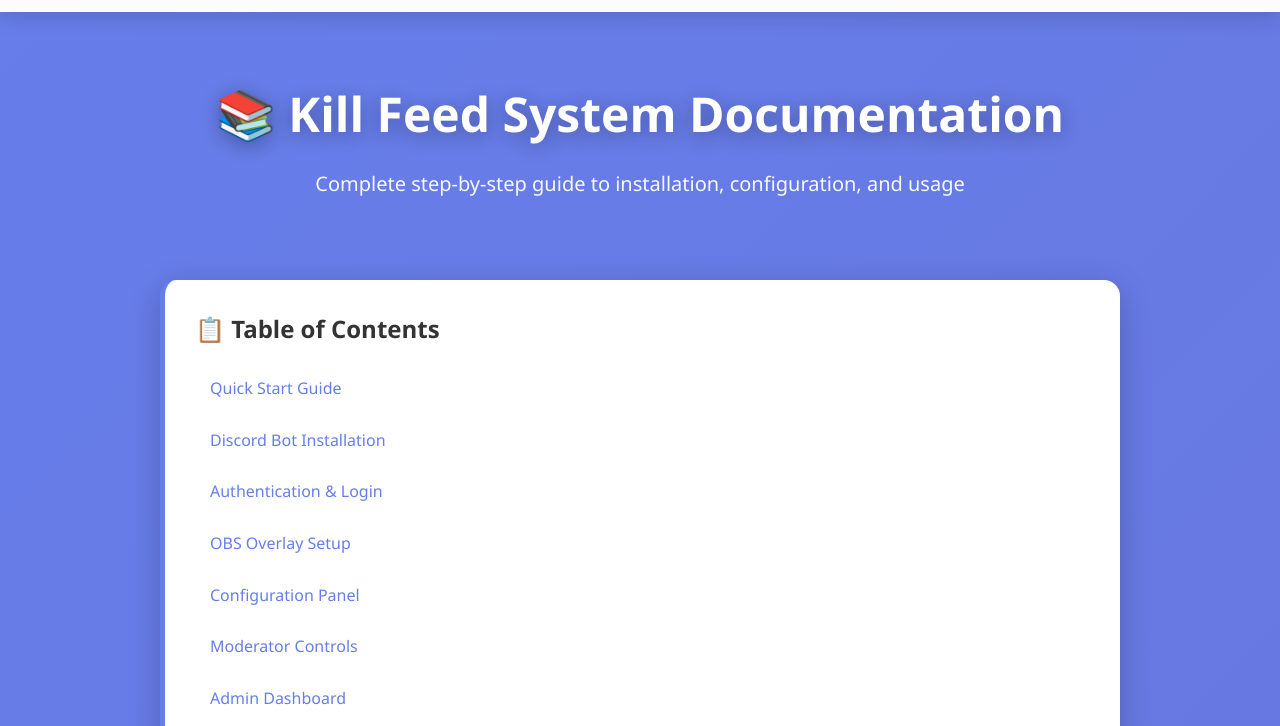
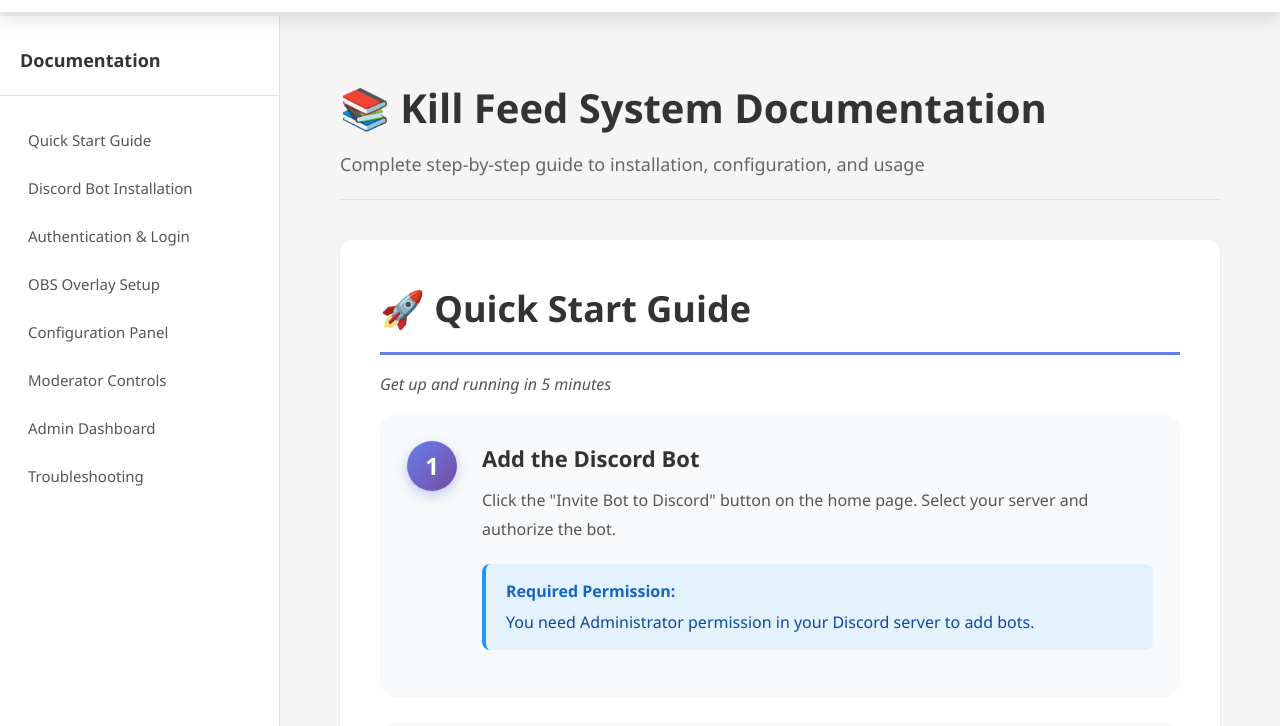
Before and after one commit to twistedx/killfeed, a website: page public/documentation.html in a window 1280 px wide. Shown: the part 64-790 px from the top of the page. Drawn offline with Linux system fonts and the light colour scheme.

```diff
--- a/public/css/documentation.css
+++ b/public/css/documentation.css
@@ -12,7 +12,7 @@
 
 body {
   font-family: 'Segoe UI', Tahoma, Geneva, Verdana, sans-serif;
-  background: linear-gradient(135deg, #667eea 0%, #764ba2 100%);
+  background: #f5f5f5;
   min-height: 100vh;
   padding: 0;
   padding-top: 80px;
@@ -106,30 +106,85 @@
   height: 18px;
 }
 
+/* Sidebar Navigation */
+.sidebar {
+  position: fixed;
+  left: 0;
+  top: 80px;
+  width: 280px;
+  height: calc(100vh - 80px);
+  background: white;
+  border-right: 1px solid #e0e0e0;
+  overflow-y: auto;
+  z-index: 100;
+}
+
+.sidebar-header {
+  padding: 30px 20px 20px;
+  border-bottom: 1px solid #e0e0e0;
+}
+
+.sidebar-header h3 {
+  font-size: 18px;
+  font-weight: 600;
+  color: #333;
+  margin: 0;
+}
+
+.sidebar-nav {
+  padding: 20px 0;
+}
+
+.sidebar-link {
+  display: block;
+  padding: 12px 25px;
+  color: #555;
+  text-decoration: none;
+  font-size: 15px;
+  transition: all 0.2s;
+  border-left: 3px solid transparent;
+}
+
+.sidebar-link:hover {
+  background: #f8f9fa;
+  color: #667eea;
+  border-left-color: #667eea;
+}
+
+.sidebar-link.active {
+  background: #f0f3ff;
+  color: #667eea;
+  border-left-color: #667eea;
+  font-weight: 500;
+}
+
 .container {
-  max-width: 1000px;
-  margin: 0 auto;
-  padding: 20px;
+  margin-left: 280px;
+  margin-right: 0;
+  padding: 20px 60px;
   padding-bottom: 60px;
+  width: calc(100% - 280px);
 }
 
 /* Header */
 .header {
-  text-align: center;
-  color: white;
+  text-align: left;
+  color: #333;
   margin-bottom: 40px;
-  padding: 40px 20px;
+  padding: 40px 0 20px;
+  border-bottom: 1px solid #e0e0e0;
 }
 
 .header h1 {
-  font-size: 48px;
-  margin-bottom: 15px;
-  text-shadow: 0 4px 20px rgba(0, 0, 0, 0.3);
+  font-size: 40px;
+  margin-bottom: 10px;
+  font-weight: 700;
+  color: #333;
 }
 
 .header p {
-  font-size: 20px;
-  opacity: 0.95;
+  font-size: 18px;
+  color: #666;
 }
 
 /* Table of Contents */
@@ -175,11 +230,11 @@
 /* Documentation Sections */
 .doc-section {
   background: white;
-  border-radius: 20px;
-  padding: 50px;
+  border-radius: 12px;
+  padding: 40px;
   margin-bottom: 30px;
-  box-shadow: 0 8px 32px rgba(0, 0, 0, 0.2);
-  scroll-margin-top: 20px;
+  box-shadow: 0 1px 3px rgba(0, 0, 0, 0.1);
+  scroll-margin-top: 100px;
 }
 
 .doc-section h2 {
@@ -226,7 +281,6 @@
 }
 
 .doc-section ul li {
-  padding: 8px 0;
   padding-left: 30px;
   position: relative;
   color: #555;
@@ -250,7 +304,6 @@
 }
 
 .doc-section ol li {
-  padding: 8px 0;
   font-size: 15px;
   line-height: 1.6;
 }
@@ -472,18 +525,16 @@
   content: counter(detail-counter);
   position: absolute;
   left: 0;
-  top: 12px;
+  top: 8px;
   width: 35px;
   height: 35px;
   background: linear-gradient(135deg, #667eea 0%, #764ba2 100%);
   color: white;
   border-radius: 50%;
-  display: flex;
-  align-items: center;
-  justify-content: center;
   font-weight: bold;
   font-size: 16px;
-  flex-shrink: 0;
+  text-align: center;
+  line-height: 35px;
 }
 
 /* Permission Cards */
@@ -583,13 +634,30 @@
 /* Footer */
 .footer {
   text-align: center;
-  color: white;
+  color: #666;
   margin-top: 40px;
   padding: 20px;
   font-size: 14px;
+  margin-left: 280px;
 }
 
 /* Responsive Design */
+@media (max-width: 1024px) {
+  .sidebar {
+    width: 250px;
+  }
+
+  .container {
+    margin-left: 250px;
+    padding: 20px 40px;
+    width: calc(100% - 250px);
+  }
+
+  .footer {
+    margin-left: 250px;
+  }
+}
+
 @media (max-width: 768px) {
   body {
     padding-top: 70px;
@@ -616,8 +684,22 @@
     font-size: 14px;
   }
 
+  .sidebar {
+    display: none;
+  }
+
+  .container {
+    margin-left: 0;
+    padding: 15px;
+    width: 100%;
+  }
+
+  .footer {
+    margin-left: 0;
+  }
+
   .header h1 {
-    font-size: 32px;
+    font-size: 28px;
   }
 
   .header p {
@@ -625,7 +707,7 @@
   }
 
   .doc-section {
-    padding: 30px 20px;
+    padding: 25px 20px;
   }
 
   .step-box {
--- a/public/documentation.html
+++ b/public/documentation.html
@@ -27,26 +27,28 @@
     </div>
   </nav>
 
+  <!-- Sidebar Navigation -->
+  <aside class="sidebar">
+    <div class="sidebar-header">
+      <h3>Documentation</h3>
+    </div>
+    <nav class="sidebar-nav">
+      <a href="#quick-start" class="sidebar-link">Quick Start Guide</a>
+      <a href="#bot-installation" class="sidebar-link">Discord Bot Installation</a>
+      <a href="#authentication" class="sidebar-link">Authentication & Login</a>
+      <a href="#obs-setup" class="sidebar-link">OBS Overlay Setup</a>
+      <a href="#configuration" class="sidebar-link">Configuration Panel</a>
+      <a href="#moderator-controls" class="sidebar-link">Moderator Controls</a>
+      <a href="#admin-dashboard" class="sidebar-link">Admin Dashboard</a>
+      <a href="#troubleshooting" class="sidebar-link">Troubleshooting</a>
+    </nav>
+  </aside>
+
   <div class="container">
     <!-- Header -->
     <div class="header">
       <h1>📚 Kill Feed System Documentation</h1>
       <p>Complete step-by-step guide to installation, configuration, and usage</p>
-    </div>
-
-    <!-- Table of Contents -->
-    <div class="toc-box">
-      <h3>📋 Table of Contents</h3>
-      <ul>
-        <li><a href="#quick-start">Quick Start Guide</a></li>
-        <li><a href="#bot-installation">Discord Bot Installation</a></li>
-        <li><a href="#authentication">Authentication & Login</a></li>
-        <li><a href="#obs-setup">OBS Overlay Setup</a></li>
-        <li><a href="#configuration">Configuration Panel</a></li>
-        <li><a href="#moderator-controls">Moderator Controls</a></li>
-        <li><a href="#admin-dashboard">Admin Dashboard</a></li>
-        <li><a href="#troubleshooting">Troubleshooting</a></li>
-      </ul>
     </div>
 
     <!-- Quick Start Guide -->
@@ -615,5 +617,53 @@
       <p>Kill Feed System v2.0 Documentation</p>
     </div>
   </div>
+
+  <script>
+    // Highlight active section in sidebar
+    const sidebarLinks = document.querySelectorAll('.sidebar-link');
+    const sections = document.querySelectorAll('.doc-section');
+
+    function highlightActiveSection() {
+      let currentSection = '';
+
+      sections.forEach(section => {
+        const sectionTop = section.offsetTop - 120;
+        const sectionHeight = section.clientHeight;
+
+        if (window.scrollY >= sectionTop && window.scrollY < sectionTop + sectionHeight) {
+          currentSection = section.getAttribute('id');
+        }
+      });
+
+      sidebarLinks.forEach(link => {
+        link.classList.remove('active');
+        if (link.getAttribute('href') === `#${currentSection}`) {
+          link.classList.add('active');
+        }
+      });
+    }
+
+    // Smooth scroll to section
+    sidebarLinks.forEach(link => {
+      link.addEventListener('click', (e) => {
+        e.preventDefault();
+        const targetId = link.getAttribute('href').substring(1);
+        const targetSection = document.getElementById(targetId);
+
+        if (targetSection) {
+          window.scrollTo({
+            top: targetSection.offsetTop - 100,
+            behavior: 'smooth'
+          });
+        }
+      });
+    });
+
+    // Update active section on scroll
+    window.addEventListener('scroll', highlightActiveSection);
+
+    // Set initial active section
+    highlightActiveSection();
+  </script>
 </body>
 </html>
```
